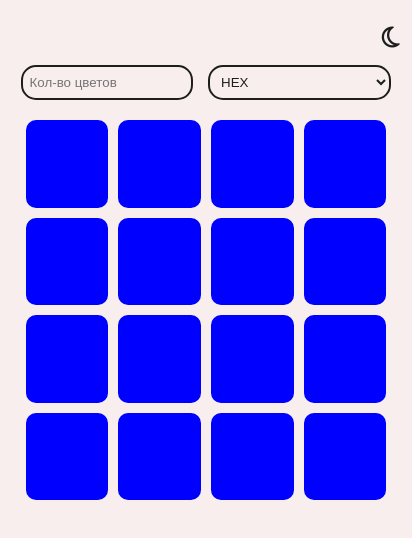
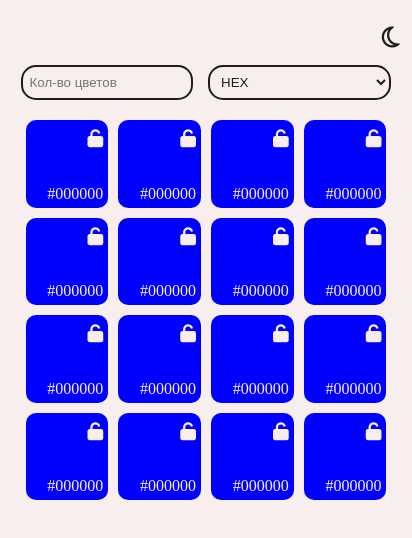
Before and after one commit to LCurcuma/palette_app, an Electron app: page app/index.html in a window 412 px wide. Drawn offline with Linux system fonts and the light colour scheme.

Commit message:
added text and locker

```diff
--- a/app/index.html
+++ b/app/index.html
@@ -27,22 +27,70 @@
         </select>
       </div>
       <div id="generated_colors" class="generated_colors">
-        <div id="color1" class="color"></div>
-        <div id="color2" class="color"></div>
-        <div id="color3" class="color"></div>
-        <div id="color4" class="color"></div>
-        <div id="color5" class="color"></div>
-        <div id="color6" class="color"></div>
-        <div id="color7" class="color"></div>
-        <div id="color8" class="color"></div>
-        <div id="color9" class="color"></div>
-        <div id="color10" class="color"></div>
-        <div id="color11" class="color"></div>
-        <div id="color12" class="color"></div>
-        <div id="color13" class="color"></div>
-        <div id="color14" class="color"></div>
-        <div id="color15" class="color"></div>
-        <div id="color16" class="color"></div>
+        <div id="color1" class="color">
+            <i class="fa-solid fa-unlock"></i>
+            <p class="color_text">#000000</p>
+        </div>
+        <div id="color2" class="color">
+            <i class="fa-solid fa-unlock"></i>
+            <p class="color_text">#000000</p>
+        </div>
+        <div id="color3" class="color">
+            <i class="fa-solid fa-unlock"></i>
+            <p class="color_text">#000000</p>
+        </div>
+        <div id="color4" class="color">
+            <i class="fa-solid fa-unlock"></i>
+            <p class="color_text">#000000</p>
+        </div>
+        <div id="color5" class="color">
+            <i class="fa-solid fa-unlock"></i>
+            <p class="color_text">#000000</p>
+        </div>
+        <div id="color6" class="color">
+            <i class="fa-solid fa-unlock"></i>
+            <p class="color_text">#000000</p>
+        </div>
+        <div id="color7" class="color">
+            <i class="fa-solid fa-unlock"></i>
+            <p class="color_text">#000000</p>
+        </div>
+        <div id="color8" class="color">
+            <i class="fa-solid fa-unlock"></i>
+            <p class="color_text">#000000</p>
+        </div>
+        <div id="color9" class="color">
+            <i class="fa-solid fa-unlock"></i>
+            <p class="color_text">#000000</p>
+        </div>
+        <div id="color10" class="color">
+            <i class="fa-solid fa-unlock"></i>
+            <p class="color_text">#000000</p>
+        </div>
+        <div id="color11" class="color">
+            <i class="fa-solid fa-unlock"></i>
+            <p class="color_text">#000000</p>
+        </div>
+        <div id="color12" class="color">
+            <i class="fa-solid fa-unlock"></i>
+            <p class="color_text">#000000</p>
+        </div>
+        <div id="color13" class="color">
+            <i class="fa-solid fa-unlock"></i>
+            <p class="color_text">#000000</p>
+        </div>
+        <div id="color14" class="color">
+            <i class="fa-solid fa-unlock"></i>
+            <p class="color_text">#000000</p>
+        </div>
+        <div id="color15" class="color">
+            <i class="fa-solid fa-unlock"></i>
+            <p class="color_text">#000000</p>
+        </div>
+        <div id="color16" class="color">
+            <i class="fa-solid fa-unlock"></i>
+            <p class="color_text">#000000</p>
+        </div>
       </div>
     </main>
     <footer></footer>
--- a/app/styles.css
+++ b/app/styles.css
@@ -62,4 +62,21 @@ main{
     width: 22.3%;
     cursor: pointer;
     border-radius: 10px;
+    display: flex;
+    flex-direction: column;
+    justify-content: space-between;
+    align-items: flex-end;
 }
+
+.fa-unlock{
+    color: #F8EEEE;
+    font-size: 18px;
+    padding-top: 10px;
+    padding-right: 5px;
+}
+
+.color_text{
+    color: #F8EEEE;
+    padding-bottom: 5px;
+    padding-right: 5px;
+}
```
